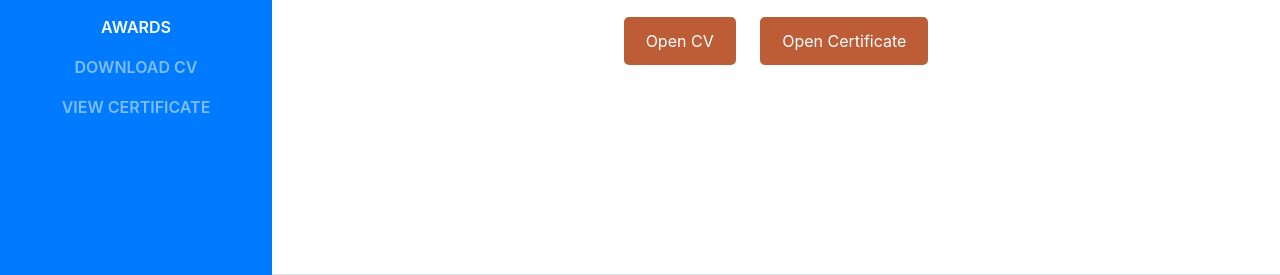
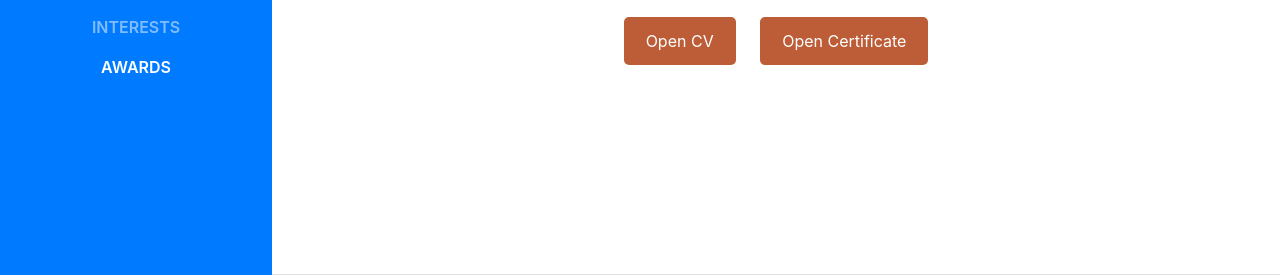
Before and after one commit to MeetMk8/my-portfolio, a website with bundled scripts: page index.html in a window 1280 px wide. Shown: the part 525-800 px from the top of the page. Built offline with nearby package versions, Linux system fonts and the light colour scheme; a web font is replaced by a local one.

Commit message:
index.html

```diff
--- a/index.html
+++ b/index.html
@@ -54,12 +54,6 @@
           </li>
           <li class="nav-item">
             <a class="nav-link js-scroll-trigger" href="#awards">Awards</a>
-          </li>
-          <li class="nav-item">
-            <a class="nav-link js-scroll-trigger" style="cursor: pointer;" onclick="location.href='assets/MeetCV.pdf';">Download CV</a>
-          </li>
-          <li class="nav-item">
-            <a class="nav-link js-scroll-trigger" style="cursor: pointer;" onclick="location.href='assets/Certificate.pdf';">View Certificate</a>
           </li>
         </ul>
       </div>
```
